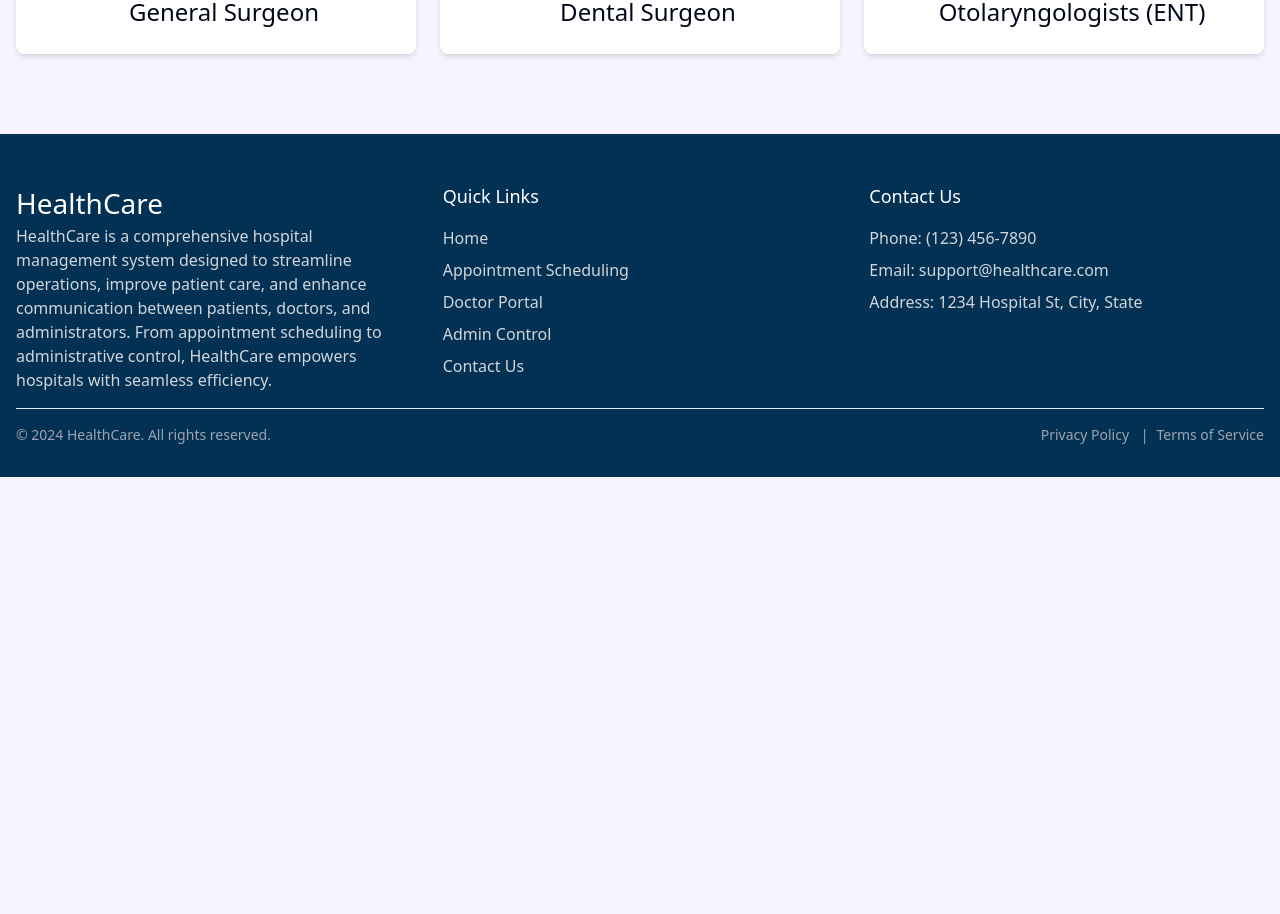
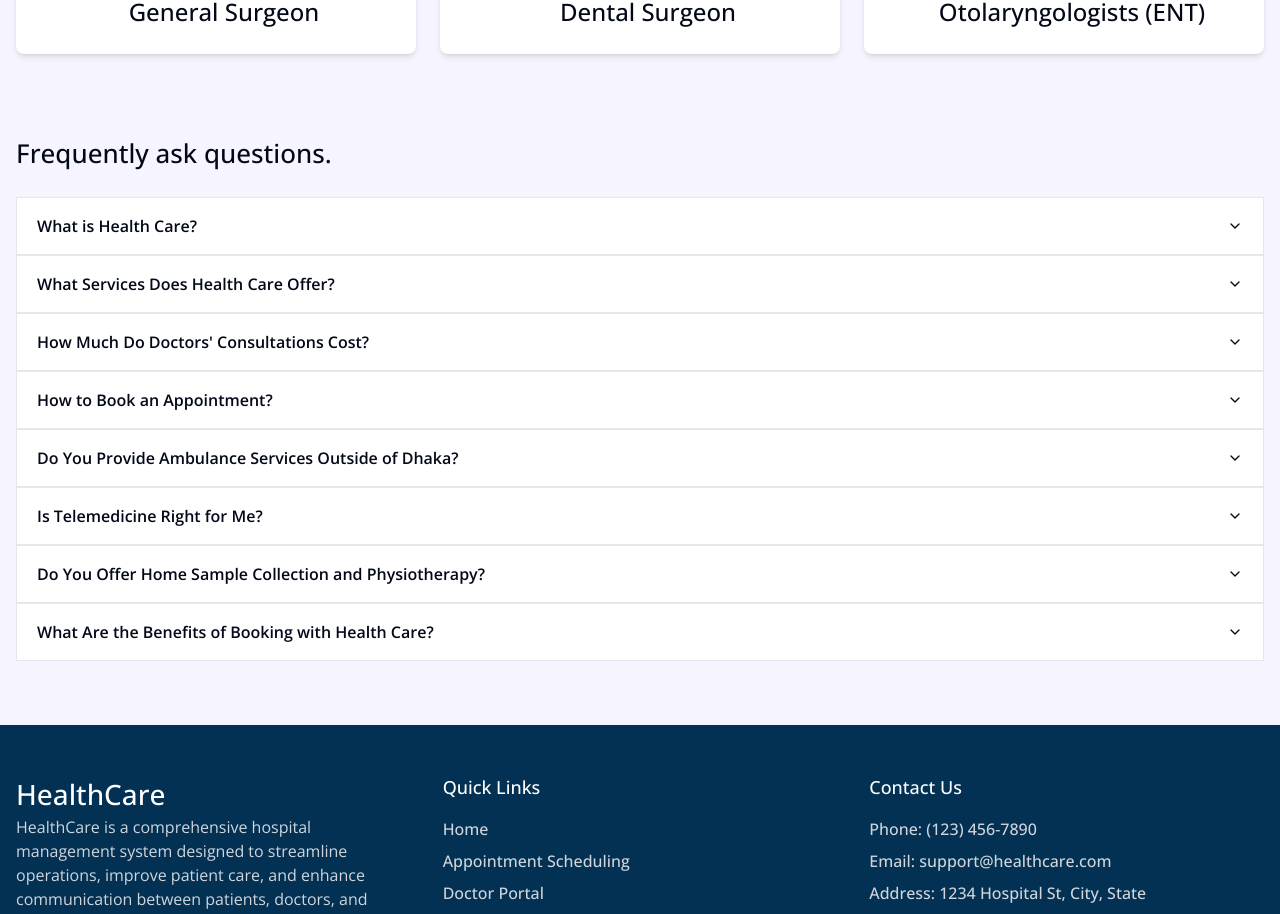
Before and after one commit to smsohag32/health-care-frontend, a React (Vite) app: page / in a window 1280 px wide. Shown: the part 2194-3108 px from the top of the page. Before the commit the page ends 2671 px from the top, so only its background shows below. Built offline with nearby package versions, Linux system fonts and the light colour scheme.

Commit message:
faq section add

```diff
--- a/package.json
+++ b/package.json
@@ -10,6 +10,7 @@
       "preview": "vite preview"
    },
    "dependencies": {
+      "@radix-ui/react-accordion": "^1.2.0",
       "@radix-ui/react-separator": "^1.1.0",
       "@radix-ui/react-slot": "^1.1.0",
       "@reduxjs/toolkit": "^2.2.7",
--- a/src/components/header/Header.jsx
+++ b/src/components/header/Header.jsx
@@ -19,7 +19,7 @@ const Header = () => {
          <div className='py-4 sticky top-0 right-0 left-0 z-50 border-[0.5px] bg-opacity-90 body-bg border-b-gray-200'>
             <nav className='main-container  flex items-center justify-between'>
                <div className='flex z-50 items-center lg:gap-16'>
-                  <Link to={'/'}>
+               <Link to={'/'}>
                      <img className='w-[150px] lg:w-[180px]' src={logo} alt="logo" />
                   </Link>
 
--- /dev/null
+++ b/src/components/ui/accordion.jsx
@@ -0,0 +1,43 @@
+"use client"
+
+import * as React from "react"
+import * as AccordionPrimitive from "@radix-ui/react-accordion"
+import { ChevronDown } from "lucide-react"
+
+import { cn } from "@/lib/utils"
+
+const Accordion = AccordionPrimitive.Root
+
+const AccordionItem = React.forwardRef(({ className, ...props }, ref) => (
+   <AccordionPrimitive.Item ref={ref} className={cn("border-b", className)} {...props} />
+))
+AccordionItem.displayName = "AccordionItem"
+
+const AccordionTrigger = React.forwardRef(({ className, children, ...props }, ref) => (
+   <AccordionPrimitive.Header className="flex">
+      <AccordionPrimitive.Trigger
+         ref={ref}
+         className={cn(
+            "flex flex-1 items-center justify-between py-4 font-semibold transition-all text-[16px] [&[data-state=open]>svg]:rotate-180",
+            className
+         )}
+         {...props}>
+         {children}
+         <ChevronDown className="h-4 w-4 shrink-0 transition-transform duration-200" />
+      </AccordionPrimitive.Trigger>
+   </AccordionPrimitive.Header>
+))
+AccordionTrigger.displayName = AccordionPrimitive.Trigger.displayName
+
+const AccordionContent = React.forwardRef(({ className, children, ...props }, ref) => (
+   <AccordionPrimitive.Content
+      ref={ref}
+      className="overflow-hidden text-sm transition-all data-[state=closed]:animate-accordion-up data-[state=open]:animate-accordion-down"
+      {...props}>
+      <div className={cn("pb-4 pt-0 des-text", className)}>{children}</div>
+   </AccordionPrimitive.Content>
+))
+
+AccordionContent.displayName = AccordionPrimitive.Content.displayName
+
+export { Accordion, AccordionItem, AccordionTrigger, AccordionContent }
--- a/src/index.css
+++ b/src/index.css
@@ -1,3 +1,5 @@
+@import url("https://fonts.googleapis.com/css2?family=Open+Sans:ital,wght@0,300..800;1,300..800&family=Poppins:ital,wght@0,100;0,200;0,300;0,400;0,500;0,600;0,700;0,800;0,900;1,100;1,200;1,300;1,400;1,500;1,600;1,700;1,800;1,900&display=swap");
+
 @tailwind base;
 @tailwind components;
 @tailwind utilities;
@@ -63,6 +65,7 @@
    body {
       @apply bg-background  text-foreground text-[16px] font-medium;
       scroll-behavior: smooth;
+      font-family: "Open Sans", sans-serif;
    }
 
    body::-webkit-scrollbar {
--- /dev/null
+++ b/src/pages/Public/Home/FAQ.jsx
@@ -0,0 +1,110 @@
+import React from 'react';
+import {
+   Accordion,
+   AccordionContent,
+   AccordionItem,
+   AccordionTrigger,
+} from "@/components/ui/accordion";
+import SectionTitle from '@/components/titles/SectionTitle';
+
+const FaqSection = () => {
+   return (
+      <div className="w-full main-container pb-16">
+         <SectionTitle title={"Frequently ask questions."} />
+         <Accordion type="single" collapsible className='mt-6'>
+            {/* About Health Care */}
+            <AccordionItem value="about-health-care" className="border px-5 bg-white ">
+               <AccordionTrigger>What is Health Care?</AccordionTrigger>
+               <AccordionContent>
+                  Health Care is a platform that provides convenient healthcare services
+                  in Bangladesh.
+               </AccordionContent>
+            </AccordionItem>
+
+            {/* Services Offered */}
+            <AccordionItem className="border px-5 bg-white " value="services-offered">
+               <AccordionTrigger>What Services Does Health Care Offer?</AccordionTrigger>
+               <AccordionContent>
+                  <ul className='list-disc'>
+                     <li>Doctor Appointments (in-person and Telemedicine)</li>
+                     <li>Hospital and Diagnostic Information</li>
+                     <li>Ambulance Services</li>
+                     <li>Diagnostic Home Service</li>
+                     <li>Domiciliary & Physiotherapy Services</li>
+                     <li>Medical Instruments Rental</li>
+                     <li>Sample collection for Diagnostics</li>
+                     <li>Medical Tourism Services</li>
+                  </ul>
+               </AccordionContent>
+            </AccordionItem>
+
+            {/* Costs */}
+            <AccordionItem className="border px-5 bg-white " value="costs">
+               <AccordionTrigger>How Much Do Doctors&apos; Consultations Cost?</AccordionTrigger>
+               <AccordionContent>
+                  Doctor consultation fees vary depending on the doctor and their specialty.
+                  Health Care itself does not charge extra, but you will pay the doctor directly.
+               </AccordionContent>
+            </AccordionItem>
+
+            {/* Booking Appointments */}
+            <AccordionItem className="border px-5 bg-white " value="booking-appointments">
+               <AccordionTrigger>How to Book an Appointment?</AccordionTrigger>
+               <AccordionContent>
+                  You can book appointments online through the website or app. If you
+                  need assistance, you can call Health care customer support.
+               </AccordionContent>
+            </AccordionItem>
+
+            {/* Ambulance Services */}
+            <AccordionItem className="border px-5 bg-white " value="ambulance-services">
+               <AccordionTrigger>Do You Provide Ambulance Services Outside of Dhaka?</AccordionTrigger>
+               <AccordionContent>
+                  It&apos;s best to check with Health Care directly for their current coverage area.
+                  They might have a contact number or information on their website.
+               </AccordionContent>
+            </AccordionItem>
+
+            {/* Telemedicine */}
+            <AccordionItem className="border px-5 bg-white " value="telemedicine">
+               <AccordionTrigger>Is Telemedicine Right for Me?</AccordionTrigger>
+               <AccordionContent>
+                  Telemedicine is a good option for non-emergency consultations, follow-up
+                  appointments, or if traveling to a doctor is difficult. Discuss your specific
+                  needs with a doctor to see if it&apos;s suitable.
+               </AccordionContent>
+            </AccordionItem>
+
+            {/* Sample Collection and Physiotherapy */}
+            <AccordionItem className="border px-5 bg-white " value="sample-collection-and-physiotherapy">
+               <AccordionTrigger>Do You Offer Home Sample Collection and Physiotherapy?</AccordionTrigger>
+               <AccordionContent>
+                  <ul>
+                     <li>Health Care offers home sample collection for specific tests. Please check with them for details.</li>
+                     <li>Yes, Health Care provides home physiotherapy services.</li>
+                  </ul>
+               </AccordionContent>
+            </AccordionItem>
+
+            {/* Benefits of Booking with Health Care */}
+            <AccordionItem className="border px-5 bg-white " value="benefits-of-booking">
+               <AccordionTrigger>What Are the Benefits of Booking with Health Care?</AccordionTrigger>
+               <AccordionContent>
+                  <div>
+
+                     <ul className='list-item'>
+                        <li>Convenient online booking</li>
+                        <li>Wide range of doctors and specialists</li>
+                        <li>Access to Telemedicine consultations</li>
+                        <li>Potentially find cost-effective services</li>
+                     </ul>
+                  </div>
+
+               </AccordionContent>
+            </AccordionItem>
+         </Accordion>
+      </div>
+   );
+};
+
+export default FaqSection;
--- a/src/pages/Public/Home/HomePage.jsx
+++ b/src/pages/Public/Home/HomePage.jsx
@@ -3,6 +3,7 @@ import Hero from './Hero';
 import ServiceSection from './ServiceSection';
 import TopSpecialized from './TopSpecialized';
 import HomeVisit from './HoveVisit';
+import FaqSection from './FAQ';
 
 const HomePage = () => {
    return (
@@ -11,6 +12,7 @@ const HomePage = () => {
          <ServiceSection />
          <HomeVisit />
          <TopSpecialized />
+         <FaqSection />
       </div>
    );
 };
--- a/src/pages/Public/Home/HoveVisit.jsx
+++ b/src/pages/Public/Home/HoveVisit.jsx
@@ -2,7 +2,7 @@ import React from "react";
 import doctorImage from "@/assets/doctor.webp"
 const HomeVisit = () => {
    return (
-      <section className="footer-bg pt-10 mb-24">
+      <section className=" bg-gradient-to-l from-blue-950 via-[#19016e] pt-10 mb-24">
          <div className="main-container flex items-center flex-col-reverse lg:flex-row gap-10">
             <div className="w-full pe-10 lg:pe-0">
                <img src={doctorImage} alt="" className="" />
--- a/tailwind.config.js
+++ b/tailwind.config.js
@@ -11,68 +11,94 @@ module.exports = {
    prefix: "",
    theme: {
    	container: {
-         center: true,
-         padding: "2rem",
+   		center: 'true',
+   		padding: '2rem',
    		screens: {
-            "2xl": "1400px",
-         },
+   			'2xl': '1400px'
+   		}
    	},
    	extend: {
    		colors: {
-            border: "hsl(var(--border))",
-            input: "hsl(var(--input))",
-            ring: "hsl(var(--ring))",
-            background: "hsl(var(--background))",
-            foreground: "hsl(var(--foreground))",
+   			border: 'hsl(var(--border))',
+   			input: 'hsl(var(--input))',
+   			ring: 'hsl(var(--ring))',
+   			background: 'hsl(var(--background))',
+   			foreground: 'hsl(var(--foreground))',
    			primary: {
-               DEFAULT: "hsl(var(--primary))",
-               foreground: "hsl(var(--primary-foreground))",
+   				DEFAULT: 'hsl(var(--primary))',
+   				foreground: 'hsl(var(--primary-foreground))'
    			},
    			secondary: {
-               DEFAULT: "hsl(var(--secondary))",
-               foreground: "hsl(var(--secondary-foreground))",
+   				DEFAULT: 'hsl(var(--secondary))',
+   				foreground: 'hsl(var(--secondary-foreground))'
    			},
    			destructive: {
-               DEFAULT: "hsl(var(--destructive))",
-               foreground: "hsl(var(--destructive-foreground))",
+   				DEFAULT: 'hsl(var(--destructive))',
+   				foreground: 'hsl(var(--destructive-foreground))'
    			},
    			muted: {
-               DEFAULT: "hsl(var(--muted))",
-               foreground: "hsl(var(--muted-foreground))",
+   				DEFAULT: 'hsl(var(--muted))',
+   				foreground: 'hsl(var(--muted-foreground))'
    			},
    			accent: {
-               DEFAULT: "hsl(var(--accent))",
-               foreground: "hsl(var(--accent-foreground))",
+   				DEFAULT: 'hsl(var(--accent))',
+   				foreground: 'hsl(var(--accent-foreground))'
    			},
    			popover: {
-               DEFAULT: "hsl(var(--popover))",
-               foreground: "hsl(var(--popover-foreground))",
+   				DEFAULT: 'hsl(var(--popover))',
+   				foreground: 'hsl(var(--popover-foreground))'
    			},
    			card: {
-               DEFAULT: "hsl(var(--card))",
-               foreground: "hsl(var(--card-foreground))",
-            },
+   				DEFAULT: 'hsl(var(--card))',
+   				foreground: 'hsl(var(--card-foreground))'
+   			}
    		},
    		borderRadius: {
-            lg: "var(--radius)",
-            md: "calc(var(--radius) - 2px)",
-            sm: "calc(var(--radius) - 4px)",
+   			lg: 'var(--radius)',
+   			md: 'calc(var(--radius) - 2px)',
+   			sm: 'calc(var(--radius) - 4px)'
    		},
    		keyframes: {
-            "accordion-down": {
-               from: { height: "0" },
-               to: { height: "var(--radix-accordion-content-height)" },
+   			'accordion-down': {
+   				from: {
+   					height: '0'
    				},
-            "accordion-up": {
-               from: { height: "var(--radix-accordion-content-height)" },
-               to: { height: "0" },
+   				to: {
+   					height: 'var(--radix-accordion-content-height)'
+   				}
    			},
+   			'accordion-up': {
+   				from: {
+   					height: 'var(--radix-accordion-content-height)'
+   				},
+   				to: {
+   					height: '0'
+   				}
+   			},
+   			'accordion-down': {
+   				from: {
+   					height: '0'
+   				},
+   				to: {
+   					height: 'var(--radix-accordion-content-height)'
+   				}
+   			},
+   			'accordion-up': {
+   				from: {
+   					height: 'var(--radix-accordion-content-height)'
+   				},
+   				to: {
+   					height: '0'
+   				}
+   			}
    		},
    		animation: {
-            "accordion-down": "accordion-down 0.2s ease-out",
-            "accordion-up": "accordion-up 0.2s ease-out",
-         },
-      },
+   			'accordion-down': 'accordion-down 0.2s ease-out',
+   			'accordion-up': 'accordion-up 0.2s ease-out',
+   			'accordion-down': 'accordion-down 0.2s ease-out',
+   			'accordion-up': 'accordion-up 0.2s ease-out'
+   		}
+   	}
    },
    plugins: [require("tailwindcss-animate")],
 };
```
Also changed, not shown: 1 other file (tests, documents, lock files or other folders). Lines whose indentation alone changed are shown as unchanged.
